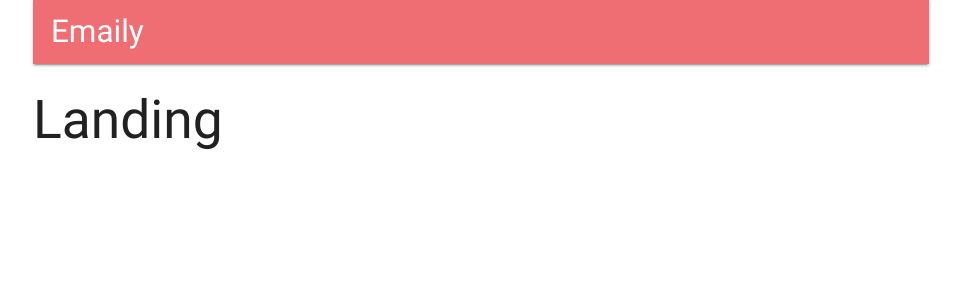
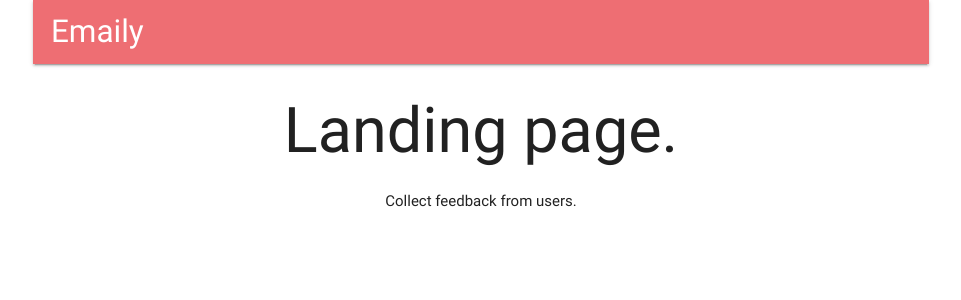
Before and after one commit to Evan-Alexander/react-email-campaign-app, a React (Create React App) app in the folder client/: page / in a window 1280 px wide. Shown: the top 300 px of the page, without its empty margins (159-1120 px from the left). Built offline with nearby package versions, Linux system fonts and the light colour scheme; no server answers.

Commit message:
add landing component to replace dummy landing page statement

```diff
--- a/client/src/components/App.js
+++ b/client/src/components/App.js
@@ -4,10 +4,10 @@
 import * as actions from '../actions';
 
 import Header from './Header';
+import Landing from './Landing';
 
 const Dashboard = () => <h2>Dashboard</h2>;
 const SurveyNew = () => <h2>SurveyNew</h2>;
-const Landing = () => <h2>Landing</h2>;
 
 class App extends Component {
   componentDidMount() {
--- /dev/null
+++ b/client/src/components/Landing.js
@@ -0,0 +1,13 @@
+import React from 'react';
+
+const Landing = () => {
+  return (
+    <div style={{ textAlign: 'center' }}>
+      <h1>
+        Landing page.
+      </h1>
+      Collect feedback from users.
+    </div>
+  );
+}
+export default Landing;
```
